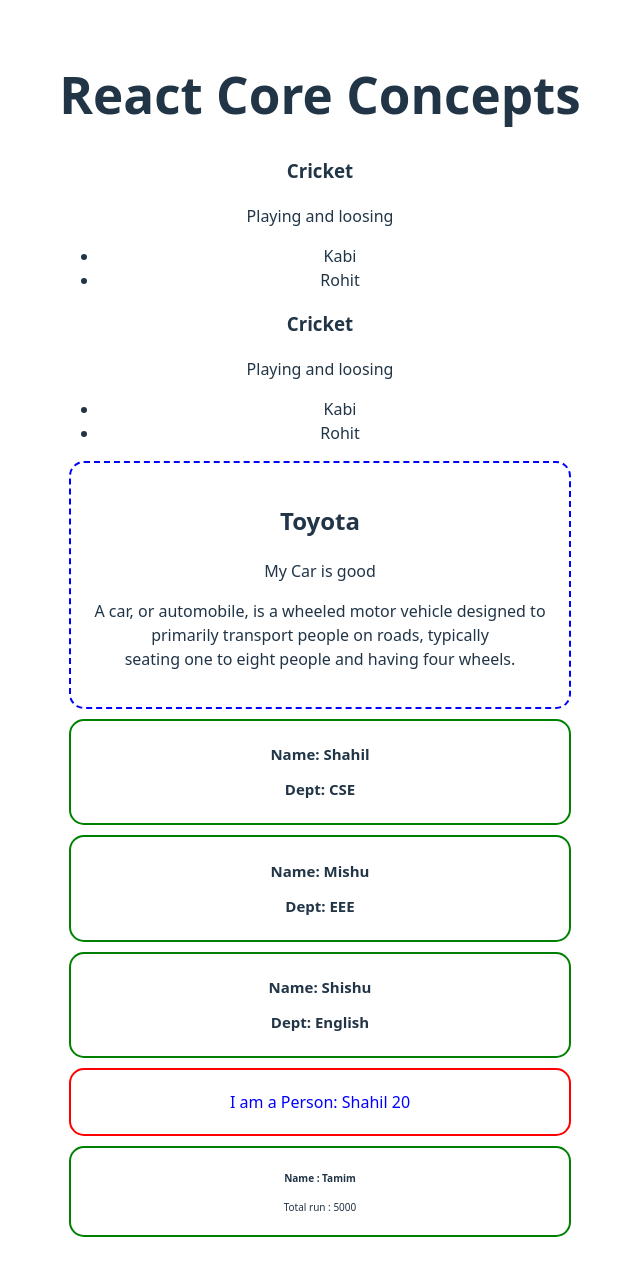
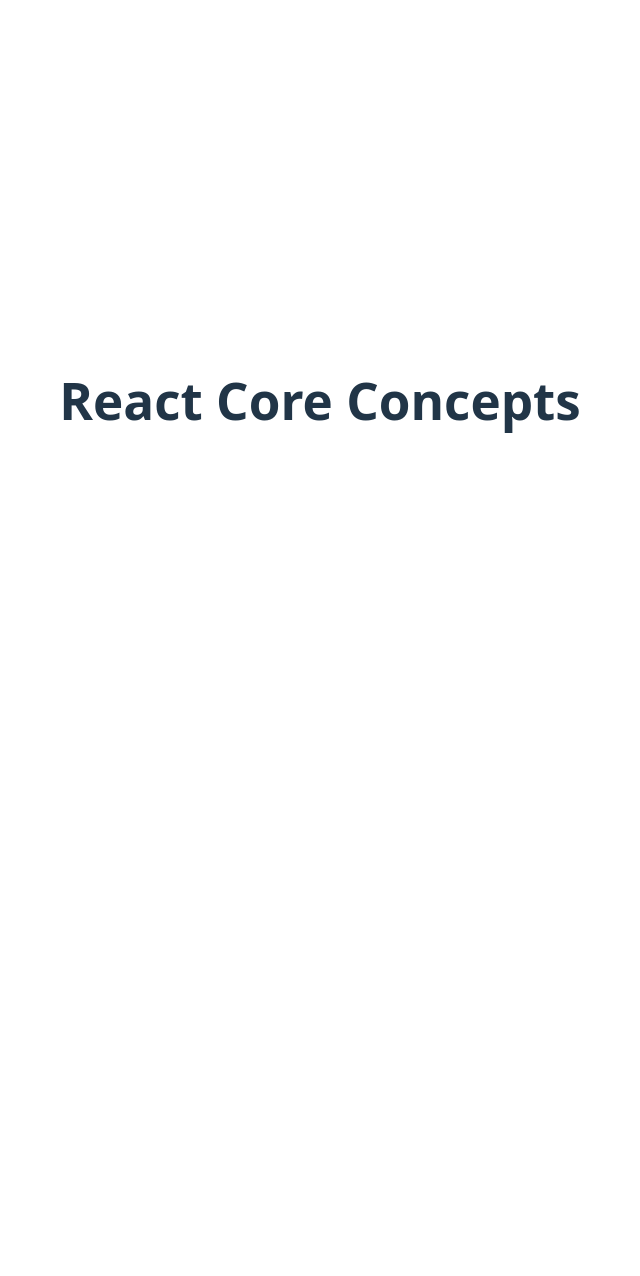
Before and after one commit to sumi17code/explore-react-core-concepts, a React (Vite) app: page / in a window 1280 px wide. Shown: the top 1276 px of the page, without its empty margins (320-960 px from the left). After the commit the page ends 800 px from the top, so only its background shows below. Built offline with nearby package versions, Linux system fonts and the light colour scheme.

Commit message:
some changes

```diff
--- a/src/App.jsx
+++ b/src/App.jsx
@@ -10,19 +10,19 @@ function App() {
       <Person></Person>
       <Sports></Sports>
       <Person></Person> */}
-      <Sports></Sports>
+      {/* <Sports></Sports>
       <Sports></Sports>
 
       <Car></Car>
 
       <Students name = "Shahil" dept = 'CSE'></Students>
       <Students name = "Mishu" dept = "EEE"></Students>
-      <Students name = "Shishu" dept = "English" ></Students>
+      <Students name = "Shishu" dept = "English" ></Students> */}
         {/* with props here data can be added dynamically */}
-
+{/*
       <Person></Person>
 
-      <Player name = "Tamim" run = "5000"></Player>
+      <Player name = "Tamim" run = "5000"></Player> */}
       {/* data added by destructuring method */}
 
     </>
```
